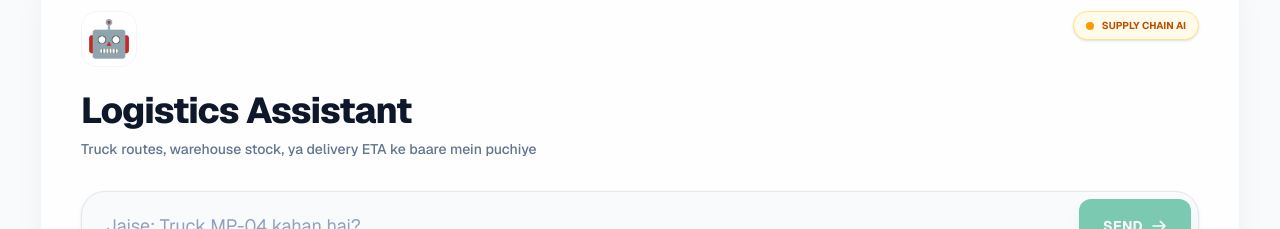
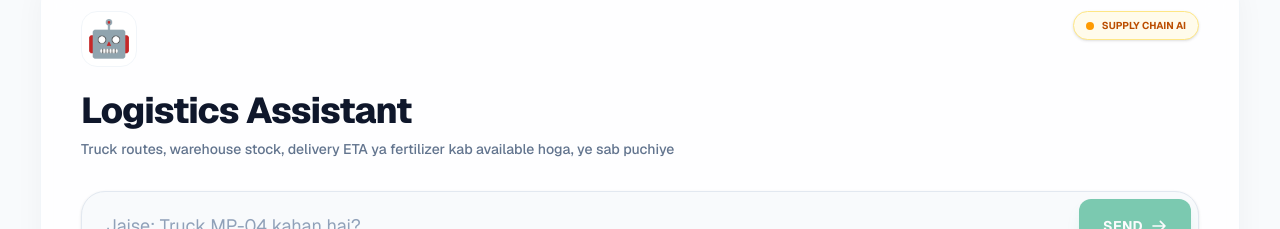
Before and after one commit to tanishka-singh-0/KrishiFlow, a Next.js app: page / in a window 1280 px wide. Shown: the part 210-439 px from the top of the page. Built offline with nearby package versions, Linux system fonts and the light colour scheme; no server answers.

Commit message:
Add fertilizer availability query text to Logistics Assistant description

```diff
--- a/app/page.tsx
+++ b/app/page.tsx
@@ -192,7 +192,7 @@ export default function Home() {
       hackathon: "Smart Fertilizer Supply Chain",
       assistant_tag: "Supply Chain AI",
       assistant_h2: "Logistics Assistant",
-      assistant_p: "Query live truck routes, warehouse inventory, or delivery ETAs",
+      assistant_p: "Query live truck routes, warehouse inventory, delivery ETAs, or fertilizer availability",
       assistant_placeholder: "e.g. Where is Truck MP-04?",
       btn_send: "Send",
       you_asked: "You asked:",
@@ -253,7 +253,7 @@ export default function Home() {
       hackathon: "स्मार्ट फर्टिलाइजर सप्लाई चेन",
       assistant_tag: "सप्लाई चेन AI",
       assistant_h2: "लॉजिस्टिक्स असिस्टेंट",
-      assistant_p: "ट्रक का रूट, गोदाम का स्टॉक या डिलीवरी ETA पूछें",
+      assistant_p: "ट्रक का रूट, गोदाम का स्टॉक, डिलीवरी ETA या खाद की उपलब्धता के बारे में पूछें",
       assistant_placeholder: "जैसे: ट्रक MP-04 कहाँ है?",
       btn_send: "भेजें",
       you_asked: "आपका सवाल:",
@@ -314,7 +314,7 @@ export default function Home() {
       hackathon: "Smart Fertilizer Supply Chain",
       assistant_tag: "Supply Chain AI",
       assistant_h2: "Logistics Assistant",
-      assistant_p: "Truck routes, warehouse stock, ya delivery ETA ke baare mein puchiye",
+      assistant_p: "Truck routes, warehouse stock, delivery ETA ya fertilizer kab available hoga, ye sab puchiye",
       assistant_placeholder: "Jaise: Truck MP-04 kahan hai?",
       btn_send: "Send",
       you_asked: "Aapne pucha:",
```
